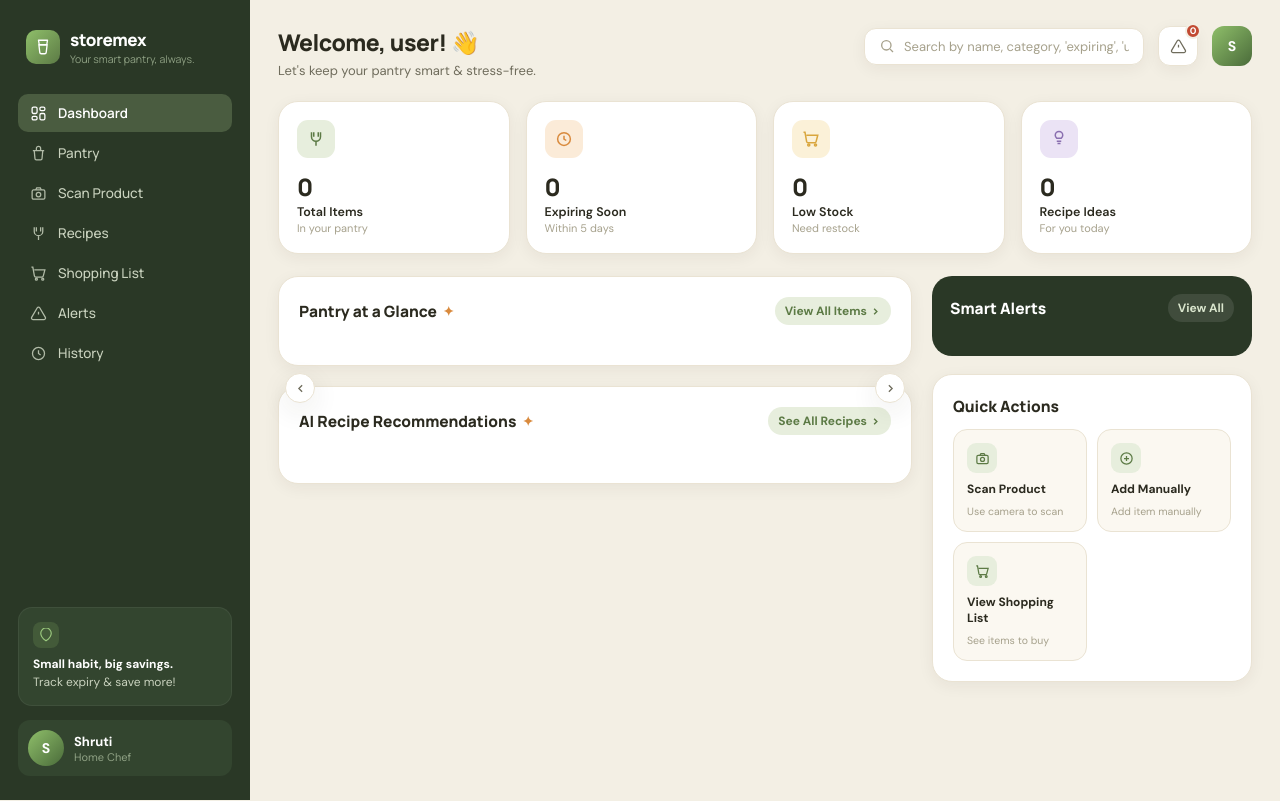
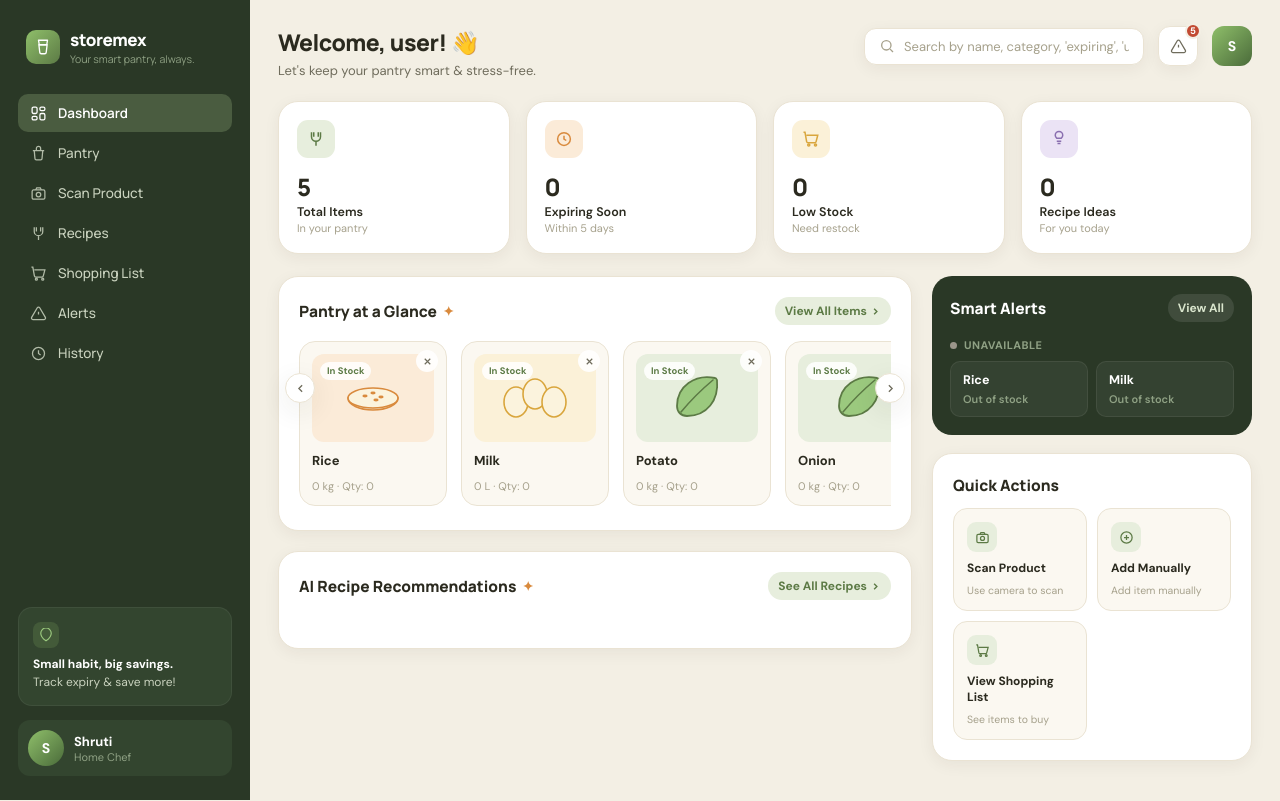
Before and after one commit to Reddys-woman/Storemex, a plain HTML site: page storemex/frontend/index.html in a window 1280 px wide. Drawn offline with Linux system fonts and the light colour scheme.

Commit message:
Frontend fixes

```diff
--- a/storemex/frontend/index.html
+++ b/storemex/frontend/index.html
@@ -4,12 +4,15 @@
 <meta charset="UTF-8">
 <meta name="viewport" content="width=device-width, initial-scale=1.0">
 <title>storemex — Dashboard</title>
+<link rel="shortcut icon" href="favicon.ico?v=2">
+<link rel="icon" href="favicon.ico?v=2" sizes="any">
+<link rel="icon" type="image/png" href="favicon.png?v=2" sizes="32x32">
+<link rel="icon" type="image/png" href="favicon-32.png?v=2" sizes="32x32">
+<link rel="icon" type="image/png" href="favicon-48.png?v=2" sizes="48x48">
+<link rel="apple-touch-icon" href="apple-touch-icon.png?v=2">
 <link rel="preconnect" href="https://fonts.googleapis.com">
 <link href="https://fonts.googleapis.com/css2?family=Manrope:wght@400;500;600;700;800&family=DM+Sans:wght@400;500;600;700&display=swap" rel="stylesheet">
 <link rel="stylesheet" href="style.css">
-<link rel="icon" href="favicon.jpeg" sizes="any">
-<link rel="icon" href="favicon.jpeg" type="image/jpeg">
-<link rel="apple-touch-icon" href="apple-touch-icon.png">
 </head>
 <body>
 
--- a/storemex/frontend/script.js
+++ b/storemex/frontend/script.js
@@ -57,16 +57,20 @@ const PANTRY_CATEGORIES = [
 // a short timeline.
 const PANTRY_NO_EXPIRY_CATEGORIES = ['grains', 'pulses'];
 
-// Real pantry data — starts empty. Items are added via the "Add
-// Item" modal (or Scan Product, once that's wired up). Every item
-// needs: name, category (must match a key above), icon (must match
-// a key in PANTRY_ICONS), size (the descriptive package text shown
-// on the left of the meta line, e.g. "500 g"), unit (the unit token
-// used for merge/low-stock math — kg/g/L/pcs/pack/units), and qty
-// (a NUMBER, decimals allowed — e.g. 1.5 for 1.5 kg tomatoes).
-// "days" is only used for perishables — grains/pulses categories are
-// exempt from expiry tracking regardless (see PANTRY_NO_EXPIRY_CATEGORIES).
-const PANTRY_ITEMS = [];
+// Real pantry data. Seeded with a few out-of-stock staples (qty 0)
+// so Unavailable alerts and the Shopping List have something to
+// show. Adding the same name again via the Add Item modal merges
+// into the existing entry and raises qty from 0.
+// Every item needs: name, category (key above), icon (PANTRY_ICONS),
+// size, unit (kg/g/L/ml/pcs/pack/units), qty (number). Optional
+// "days" for perishables — grains/pulses never use an expiry countdown.
+const PANTRY_ITEMS = [
+  { name: 'Rice',   category: 'grains',     icon: 'rice',  size: '0 kg',  unit: 'kg',  qty: 0 },
+  { name: 'Milk',   category: 'dairy',      icon: 'egg',   size: '0 L',   unit: 'L',   qty: 0 },
+  { name: 'Potato', category: 'vegetables', icon: 'leaf',  size: '0 kg',  unit: 'kg',  qty: 0 },
+  { name: 'Onion',  category: 'vegetables', icon: 'leaf',  size: '0 kg',  unit: 'kg',  qty: 0 },
+  { name: 'Bread',  category: 'bakery',     icon: 'bread', size: '0 pcs', unit: 'pcs', qty: 0 }
+];
 
 /* ============================================================
    NAME / UNIT HELPERS
```
